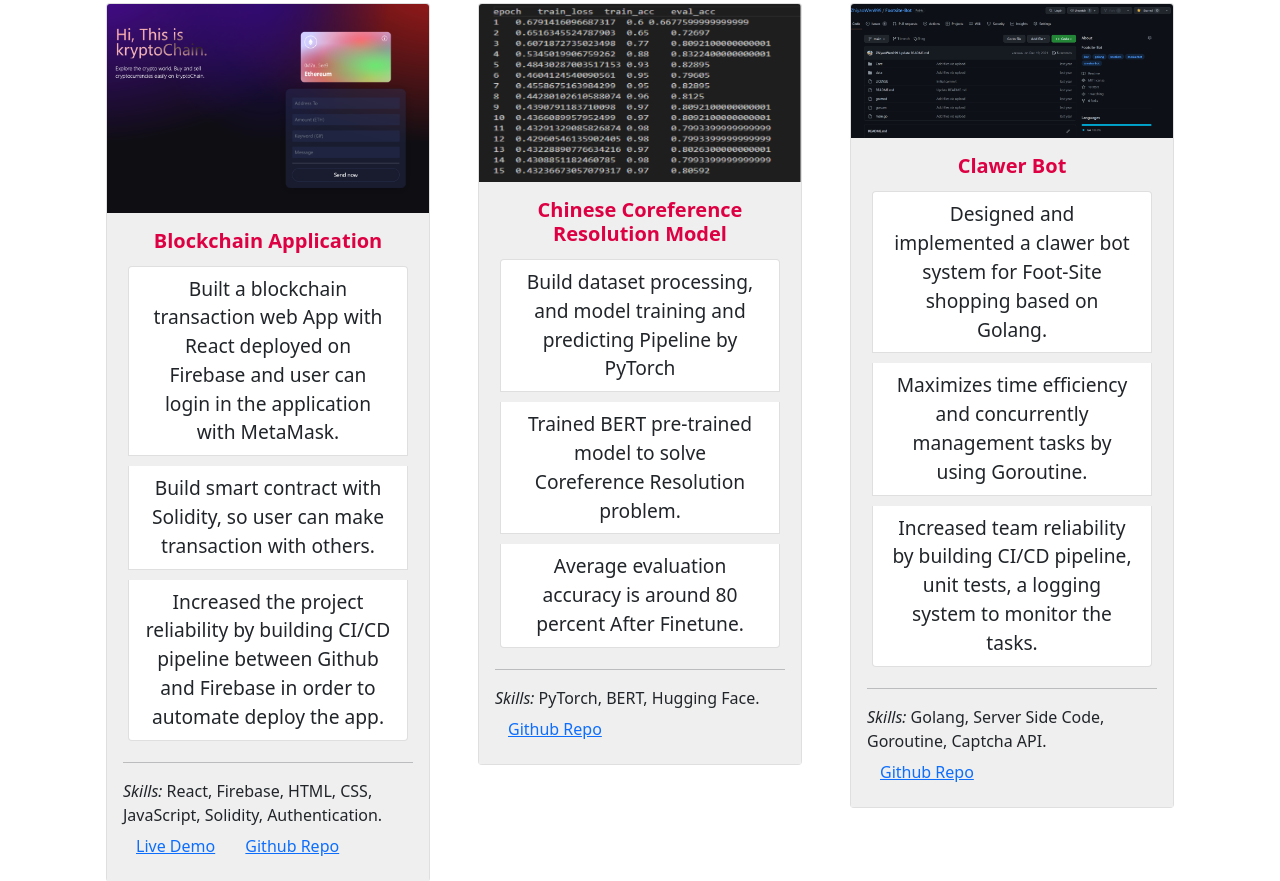
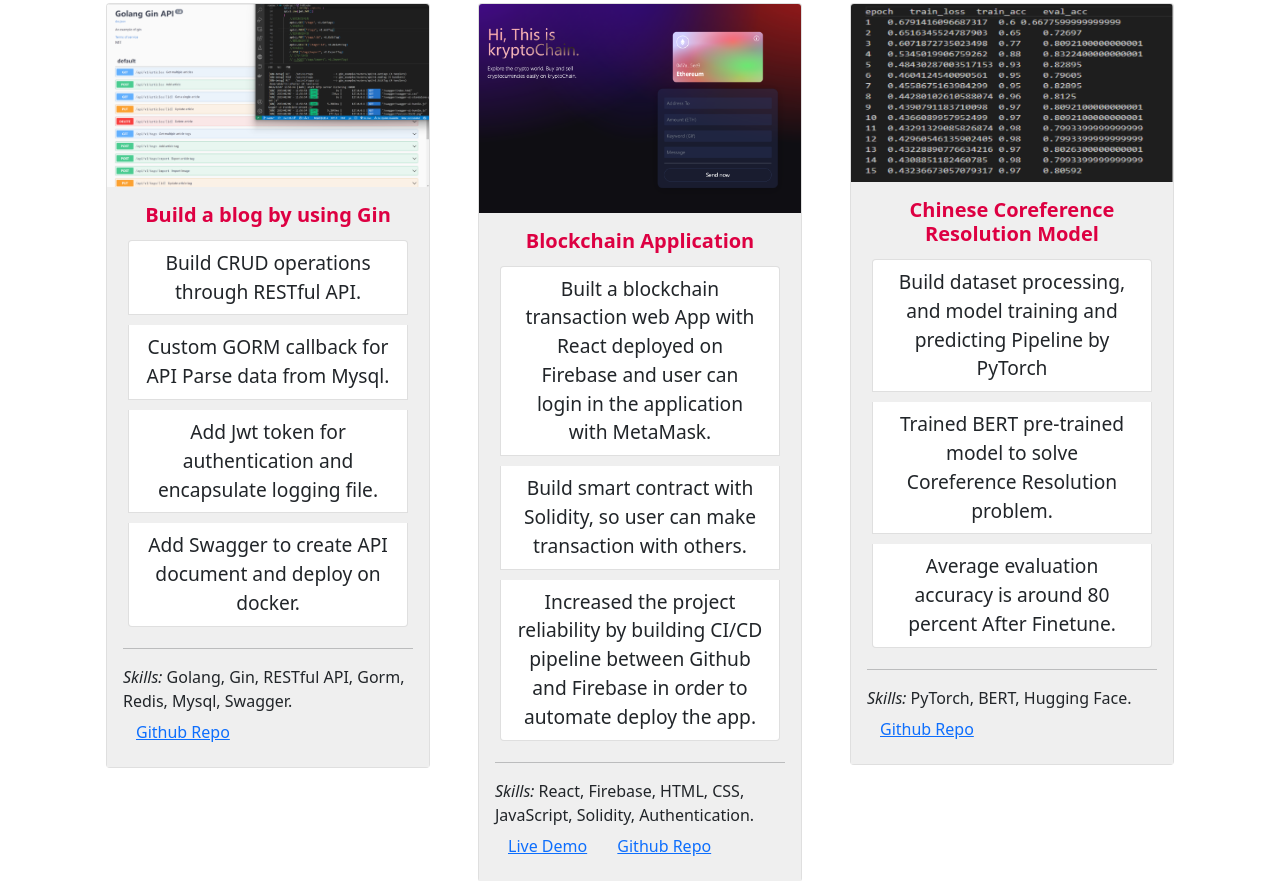
Before and after one commit to ZhiyaoWen999/Portfolio, a plain HTML site: page index.html in a window 1280 px wide. Shown: the part 4161-5042 px from the top of the page. Drawn offline with nearby package versions, Linux system fonts and the light colour scheme; a web font is replaced by a local one.

Commit message:
Add new project

```diff
--- a/index.html
+++ b/index.html
@@ -268,30 +268,27 @@
                         Repo</a>
                     </div>
                   </div>
-                </div>
+                </div> -->
 
                     <div class="col-md-6 col-lg-6 col-xl-4">
                       <div class="card">
-                        <img class="card-img-top" src="images/media/FootSite.png" alt="FootSite">
+                        <img class="card-img-top" src="images/media/gin_example.png" alt="gin_example">
                         <div class="card-body">
-                          <h5 class="card-title">Clawer Bot</h5>
+                          <h5 class="card-title">Build a blog by using Gin</h5>
                           <ul class="list-group">
-                            <li class="list-group-item">Designed and implemented a clawer bot system for Foot-Site
-                            shopping based on Golang.
+                            <li class="list-group-item">Build CRUD operations through RESTful API.
                             </li>
-                            <li class="list-group-item">Maximizes time efficiency and concurrently management tasks
-                              by using Goroutine.</li>
-                            <li class="list-group-item">Increased team reliability by building CI/CD pipeline,
-                              unit tests,
-                              a logging system to monitor the tasks.</li>
+                            <li class="list-group-item">Custom GORM callback for API Parse data from Mysql.</li>
+                            <li class="list-group-item">Add Jwt token for authentication and encapsulate logging file.</li>
+                            <li class="list-group-item">Add Swagger to create API document and deploy on docker.</li>
                           </ul>
                           <hr>
-                          <em>Skills:</em> Golang, Server Side Code, Goroutine, Captcha API.<br>
-                          <a class='btn btn-link' href='https://github.com/ZhiyaoWen999/Footsite-Bot' target="_blank">Github
+                          <em>Skills:</em> Golang, Gin, RESTful API, Gorm, Redis, Mysql, Swagger.<br>
+                          <a class='btn btn-link' href='https://github.com/ZhiyaoWen999/gin_example' target="_blank">Github
                             Repo</a>
                         </div>
                       </div>
-                    </div> -->
+                    </div>
 
 
                     <div class="col-md-6 col-lg-6 col-xl-4">
```
Also changed, not shown: images/media/gin_example.png (added).
